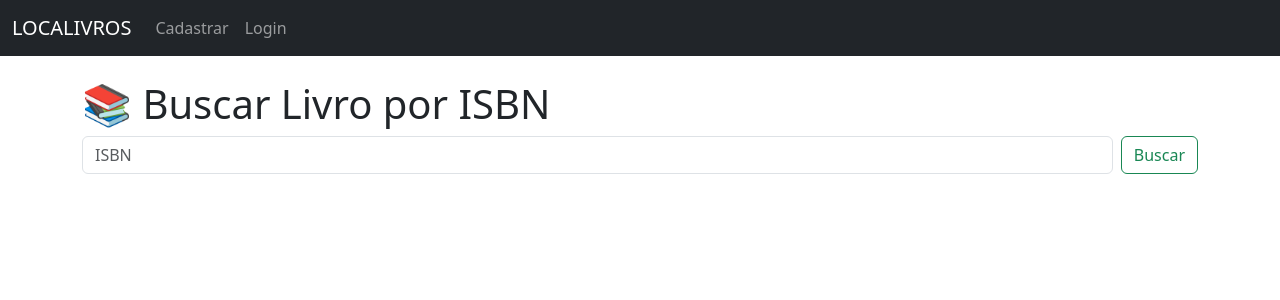
After one commit to Gabrielgpu/Localivros, a Django app: template scraping/templates/home.html in a window 1280 px wide. The commit adds this page. Shown: the top 300 px of the page. Run offline with Django 5.2, Linux system fonts and the light colour scheme; the template is opened without the code that fills it, so the values that code supplies are empty.

Commit message:
feat: inclusão do template home.html no app scraping e padronização da navbar

```diff
--- /dev/null
+++ b/scraping/templates/home.html
@@ -0,0 +1,17 @@
+{% extends "base.html" %}
+
+{% block content %}
+  <div class="home search-container">
+
+    <h1 class="center-text">📚 Buscar Livro por ISBN</h1>
+
+    <div class="form-container search-container">
+      <form class="d-flex" role="search" action="{% url 'book_search' %}" method="post">
+        {% csrf_token %}
+        <input class="form-control me-2" type="search" name="isbn" placeholder="ISBN" aria-label="Search">
+        <button class="btn btn-outline-success" type="submit">Buscar</button>
+      </form>
+    </div>
+
+  </div>
+{% endblock content %}
--- a/templates/base.html
+++ b/templates/base.html
@@ -18,8 +18,7 @@
           </div>
         {% endfor %}
       {% endif %}
-      {% block content %}
-      {% endblock %}
+      {% block content %}{% endblock %}
     </div>
     <script src="https://cdn.jsdelivr.net/npm/bootstrap@5.3.6/dist/js/bootstrap.bundle.min.js" integrity="sha384-j1CDi7MgGQ12Z7Qab0qlWQ/Qqz24Gc6BM0thvEMVjHnfYGF0rmFCozFSxQBxwHKO" crossorigin="anonymous"></script>
   </body>
--- a/accounts/templates/navbar.html
+++ b/templates/navbar.html
@@ -1,6 +1,6 @@
 <nav class="navbar navbar-expand-lg navbar-dark bg-dark">
   <div class="container-fluid">
-    <a class="navbar-brand" href="{% url 'login' %}">LOCALIVROS</a>
+    <a class="navbar-brand" href="{% url 'book_search' %}">LOCALIVROS</a>
     <button class="navbar-toggler" type="button" data-bs-toggle="collapse" data-bs-target="#navbarSupportedContent" aria-controls="navbarSupportedContent" aria-expanded="false" aria-label="Toggle navigation">
       <span class="navbar-toggler-icon"></span>
     </button>
```
